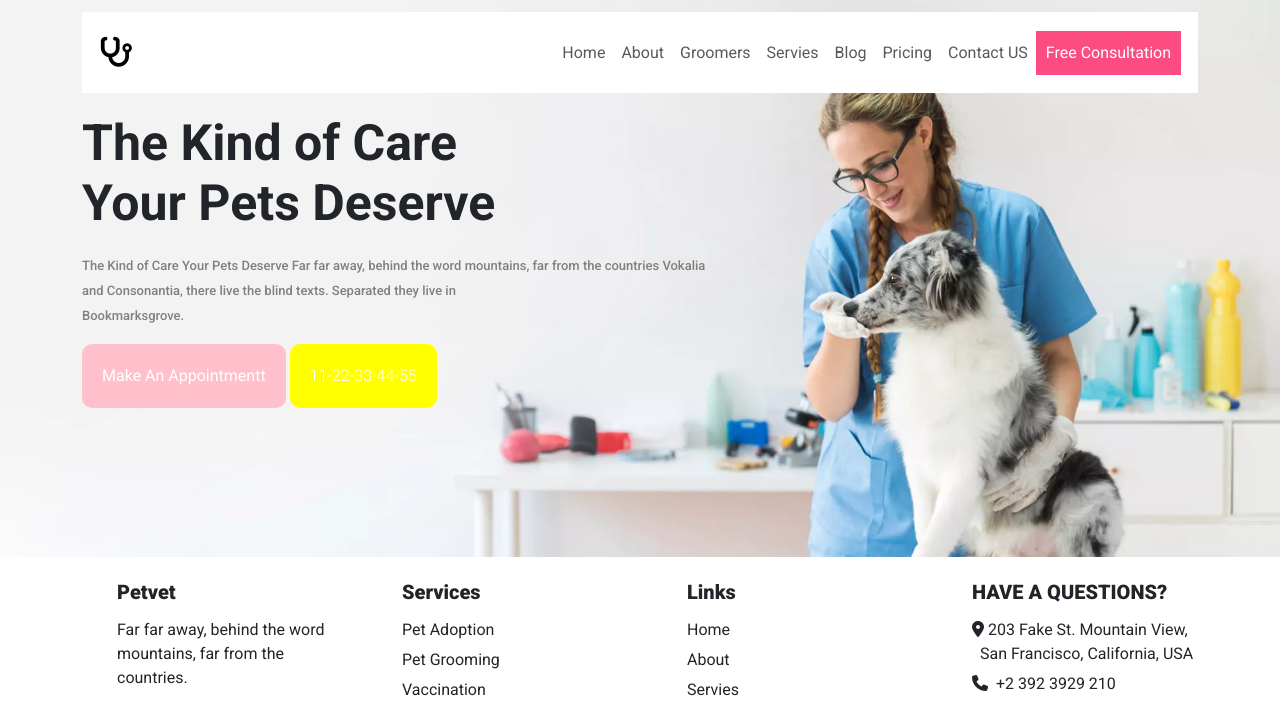
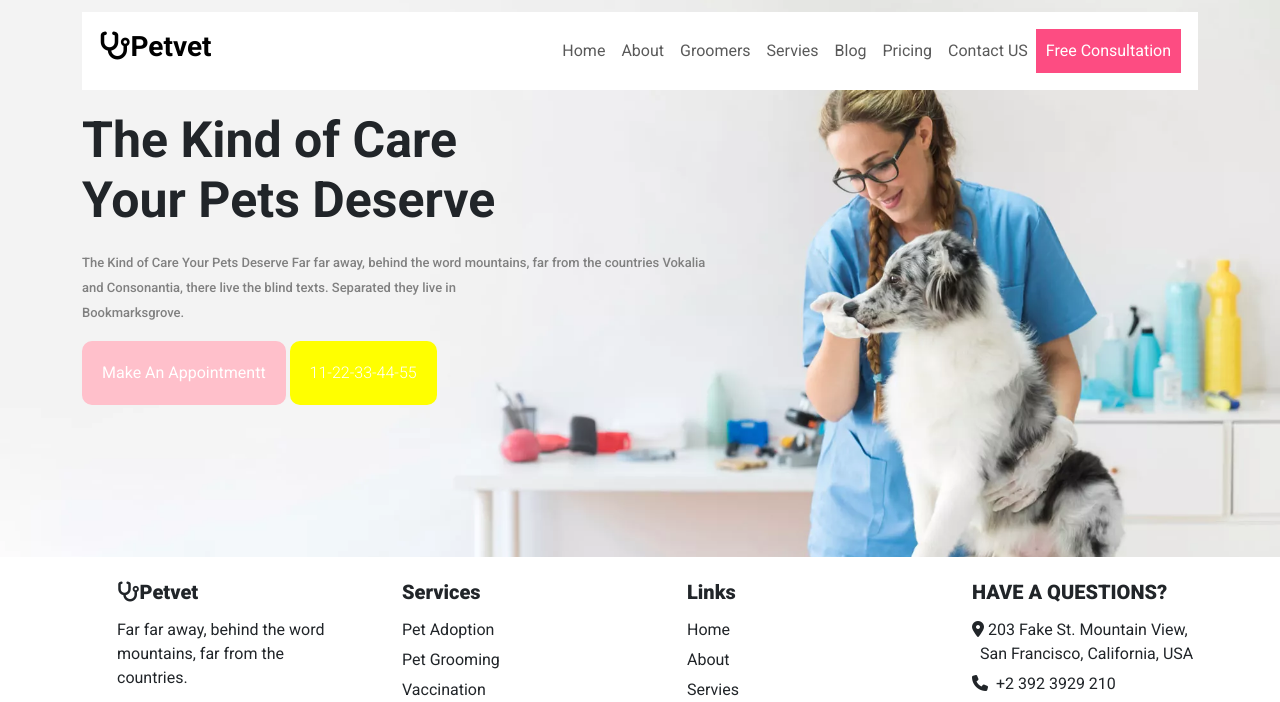
Before and after one commit to ArsalanWaheed1234/Mini-Hackathon-Arsalan, a plain HTML site: page index.html in a window 1280 px wide. Shown: the part 43-745 px from the top of the page. Drawn offline with nearby package versions, Linux system fonts and the light colour scheme.

Commit message:
Add files via upload

```diff
--- a/index.html
+++ b/index.html
@@ -37,7 +37,7 @@
     <div class="header-2">
         <nav class="navbar navbar-expand-lg">
             <div class="container">
-              <a class="navbar-brand head-logo" href="#"><i class="fa-solid fa-stethoscope"></i></a>
+              <a class="navbar-brand head-logo" href="#"><h3 class="head-icon"><i class="fa-solid fa-stethoscope"></i>Petvet</h3></a>
 
                 <form class="d-flex" role="search">
                   <div class="collapse navbar-collapse" id="navbarSupportedContent">
@@ -93,7 +93,7 @@
     <div class="row footer-end">
       <div class="col-md-3 list">
         <ul>
-          <li><h5>Petvet</h5></li>
+          <li><h5><i class="fa-solid fa-stethoscope"></i>Petvet</h5></li>
           <li><p>Far far away, behind the word mountains, far from the countries.   </p></li>
           <li><i class="fa-brands fa-twitter logo"></i>
             <i class="fa-brands fa-facebook logo"></i>
--- a/style.css
+++ b/style.css
@@ -32,6 +32,9 @@
     border-radius: 100%;
     background-color: white;
     font-size: 18px;
+}
+.head-icon{
+    font-weight: 600;
 }
 .head-logo{
     font-size: 30px;
```
